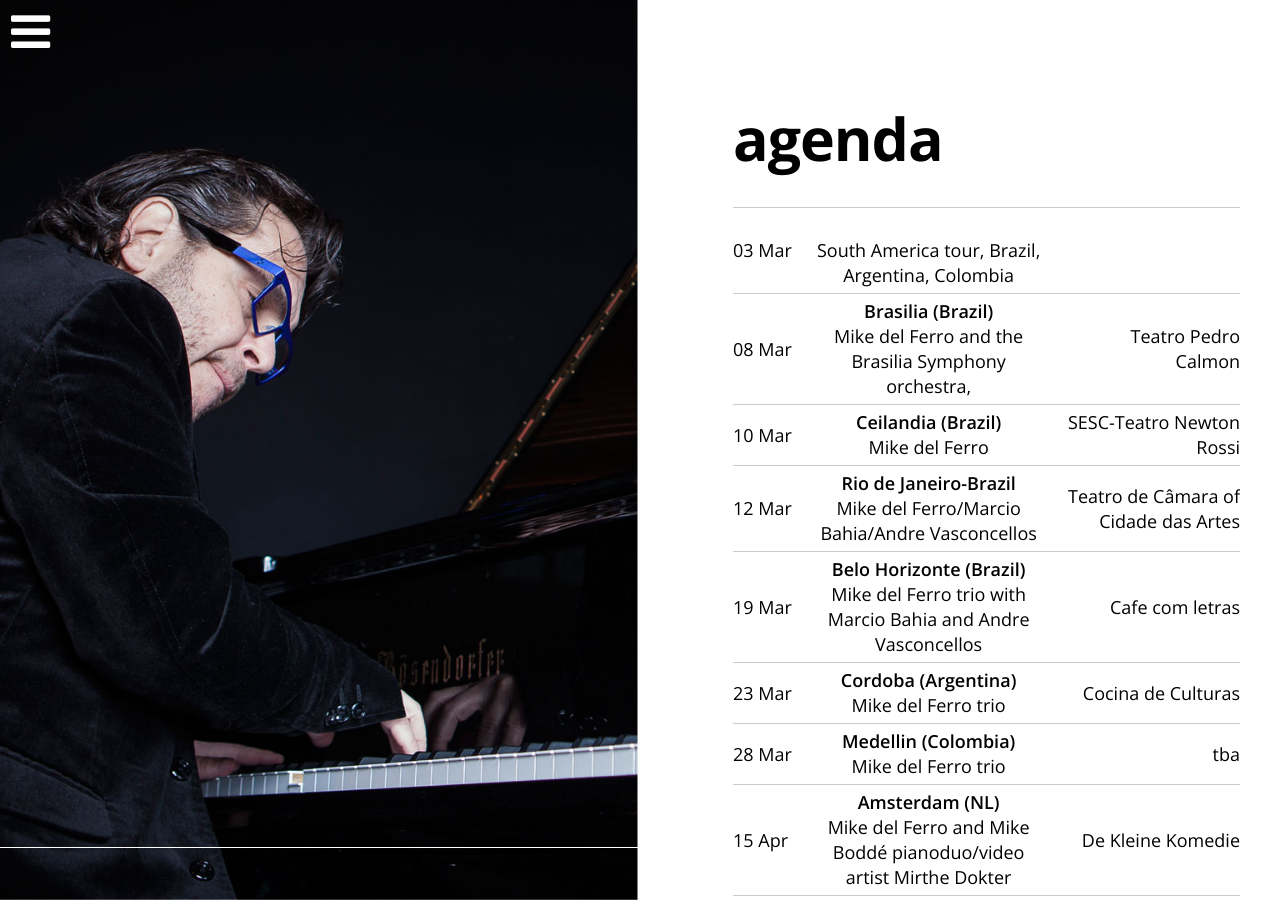
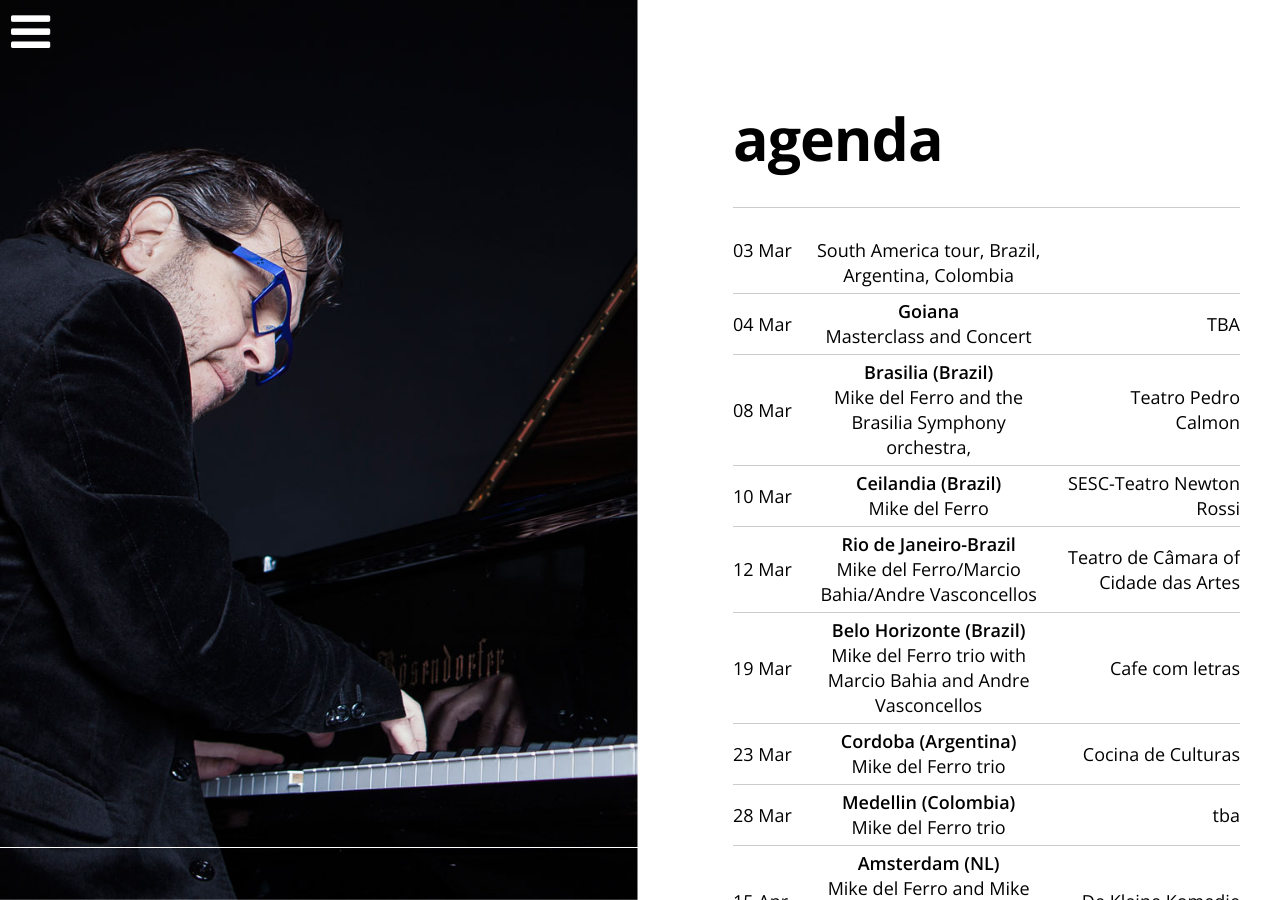
Before and after one commit to mikedelferro/website, a Jekyll site: the page built from agenda.html, in a window 1280 px wide and 900 px high. Built offline with Jekyll 4.4.1, drawn with Linux system fonts in a browser that asks for light colours; nearby versions of some CDN libraries.

Commit message:
Updated '/_config.yml' via CloudCannon

```diff
--- a/_config.yml
+++ b/_config.yml
@@ -3,7 +3,7 @@ gigs:
     date: 2016-03-12T19:15:00.000Z
     location: Teatro de Câmara of Cidade das Artes
     venue: Rio de Janeiro-Brazil
-    url:
+    url: ''
   - title: 'South America tour, Brazil, Argentina, Colombia'
     date: 2016-03-03T00:00:00.000Z
     location: ''
@@ -33,12 +33,12 @@ gigs:
     date: 2016-04-15T20:00:00.000Z
     location: De Kleine Komedie
     venue: Amsterdam (NL)
-    url: http://www.dekleinekomedie.nl
+    url: 'http://www.dekleinekomedie.nl'
   - title: Mike del Ferro and Mike Boddé pianoduo/video artist Mirthe Dokter
     date: 2016-04-16T20:00:00.000Z
     location: De Kleine Komedie
     venue: Amsterdam (NL)
-    url: http://www.dekleinekomedie.nl
+    url: 'http://www.dekleinekomedie.nl'
   - title: Kuwait Jazz festival
     date: 2016-04-28T20:00:00.000Z
     location: TBA
@@ -48,12 +48,12 @@ gigs:
     date: 2016-05-08T11:00:00.000Z
     location: 'Concertgebouw, main hall ( 11am! )'
     venue: Amsterdam (NL)
-    url: http://www.concertgebouw.nl
+    url: 'http://www.concertgebouw.nl'
   - title: 'Mike del Ferro trio & Claron McFadden'
     date: 2016-05-13T20:00:00.000Z
     location: Beauforthuis
     venue: Austerlitz (Zeist/NL)
-    url: http://www.beauforthuis.nl
+    url: 'http://www.beauforthuis.nl'
   - title: 'Mike del Ferro / Claron McFadden, stings and horns Metropole'
     date: 2016-06-09T20:00:00.000Z
     location: Scheldetheater
@@ -74,3 +74,8 @@ gigs:
     location: Cocina de Culturas
     venue: Cordoba (Argentina)
     url: ''
+  - title: Masterclass and Concert
+    date: 2016-03-04T16:00:00.000Z
+    location: TBA
+    venue: Goiana
+    url: ''
```
